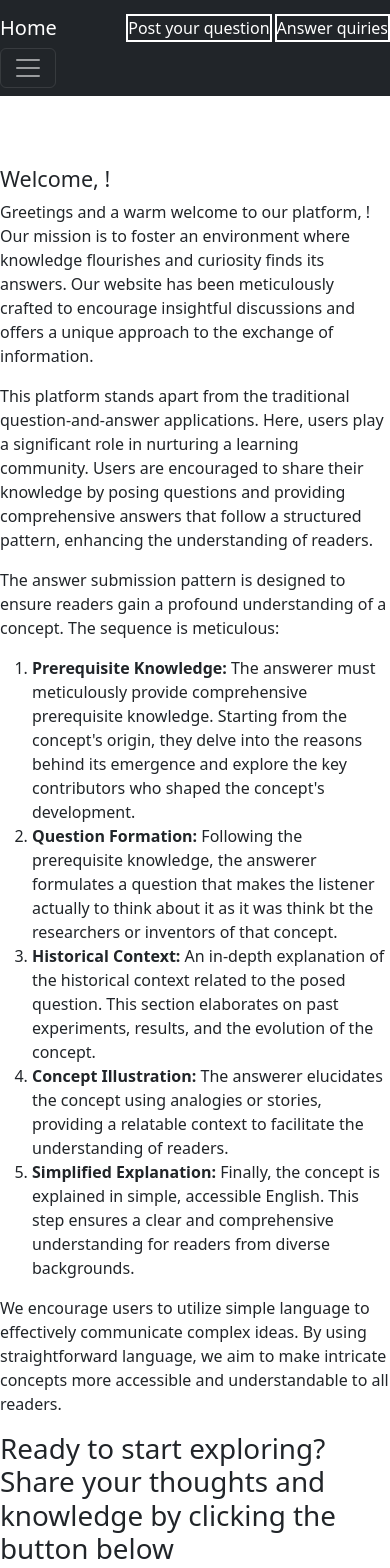
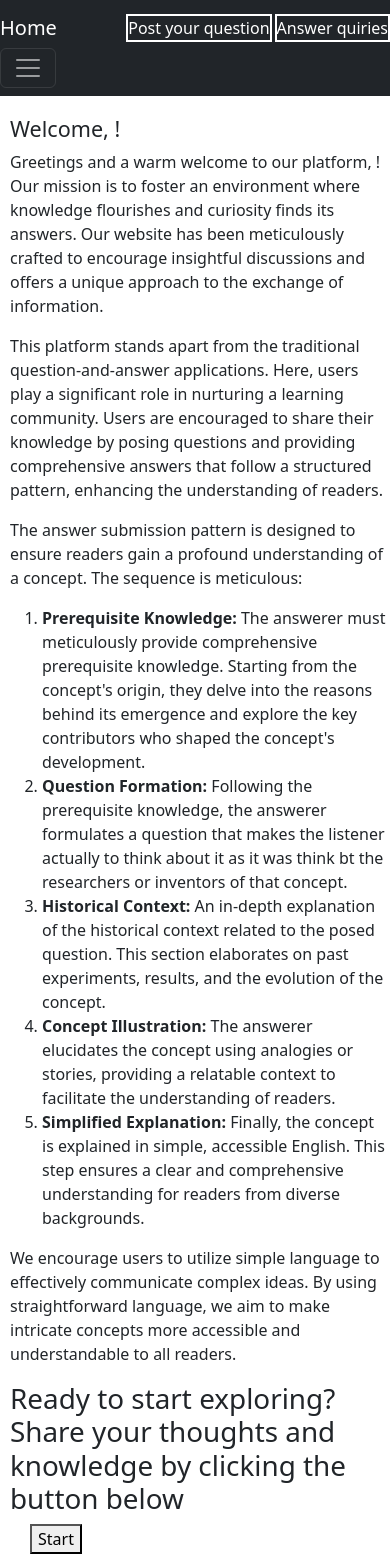
Before and after one commit to girishkumarreddymallela/social-media, a React (Create React App) app: page /dashboard in a window 390 px wide. Shown: the top 1568 px of the page. Built offline with nearby package versions, Linux system fonts and the light colour scheme.

Commit message:
responsive-2

```diff
--- a/src/components/Dashboard.css
+++ b/src/components/Dashboard.css
@@ -1,3 +1,9 @@
 .A0{
-    padding-top:70px;
+    padding-top:20px;
+    padding-left: 10px;
 }
+
+.buttons{
+    margin-left: 20px;
+
+}
--- a/src/components/Dashboard.js
+++ b/src/components/Dashboard.js
@@ -37,7 +37,7 @@ const Dashboard = () => {
       <p>We encourage users to utilize simple language to effectively communicate complex ideas. By using straightforward language, we aim to make intricate concepts more accessible and understandable to all readers.</p>
 
       <h1>Ready to start exploring? Share your thoughts and knowledge by clicking the button below</h1>
-      <Link to="/data"><button>Start</button></Link>
+      <Link to="/data" className='buttons'><button >Start</button></Link>
     </div>
     </>
   );
```
